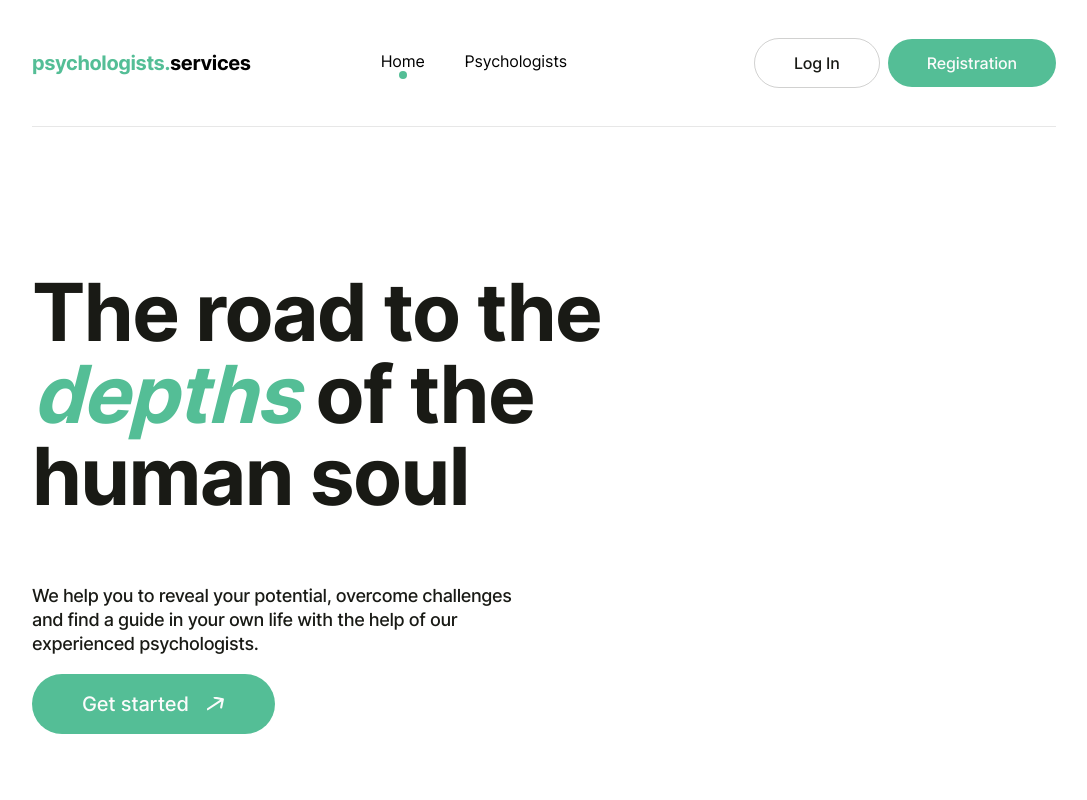
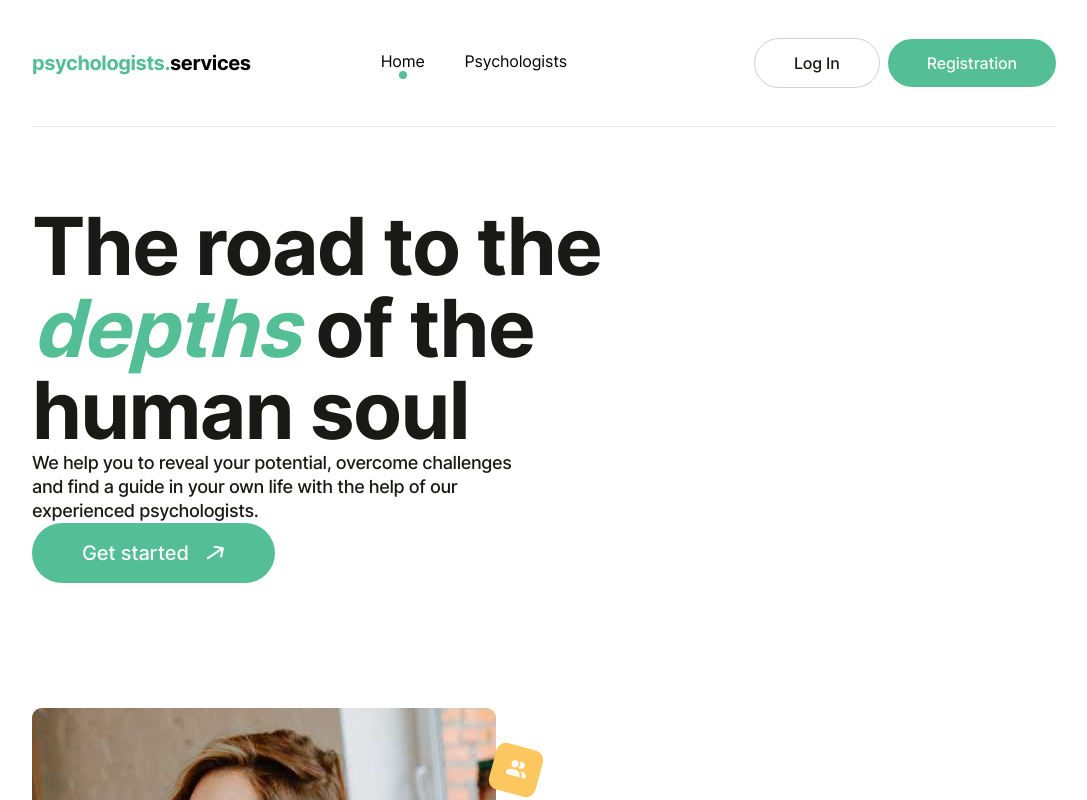
Before and after one commit to Fa11enSky/psychology, a React (Create React App) app: page / in a window 1280 px wide. Shown: the top 800 px of the page, without its empty margins (96-1183 px from the left). Built offline with nearby package versions, Linux system fonts and the light colour scheme.

Commit message:
default styles reset

```diff
--- a/src/index.css
+++ b/src/index.css
@@ -25,7 +25,15 @@ body {
   -webkit-font-smoothing: antialiased;
   -moz-osx-font-smoothing: grayscale;
 }
-
+h1,
+h2,
+h3,
+h4,
+h5,
+h6,
+p {
+ margin: 0;
+}
 code {
   font-family: source-code-pro, Menlo, Monaco, Consolas, 'Courier New',
     monospace;
```
